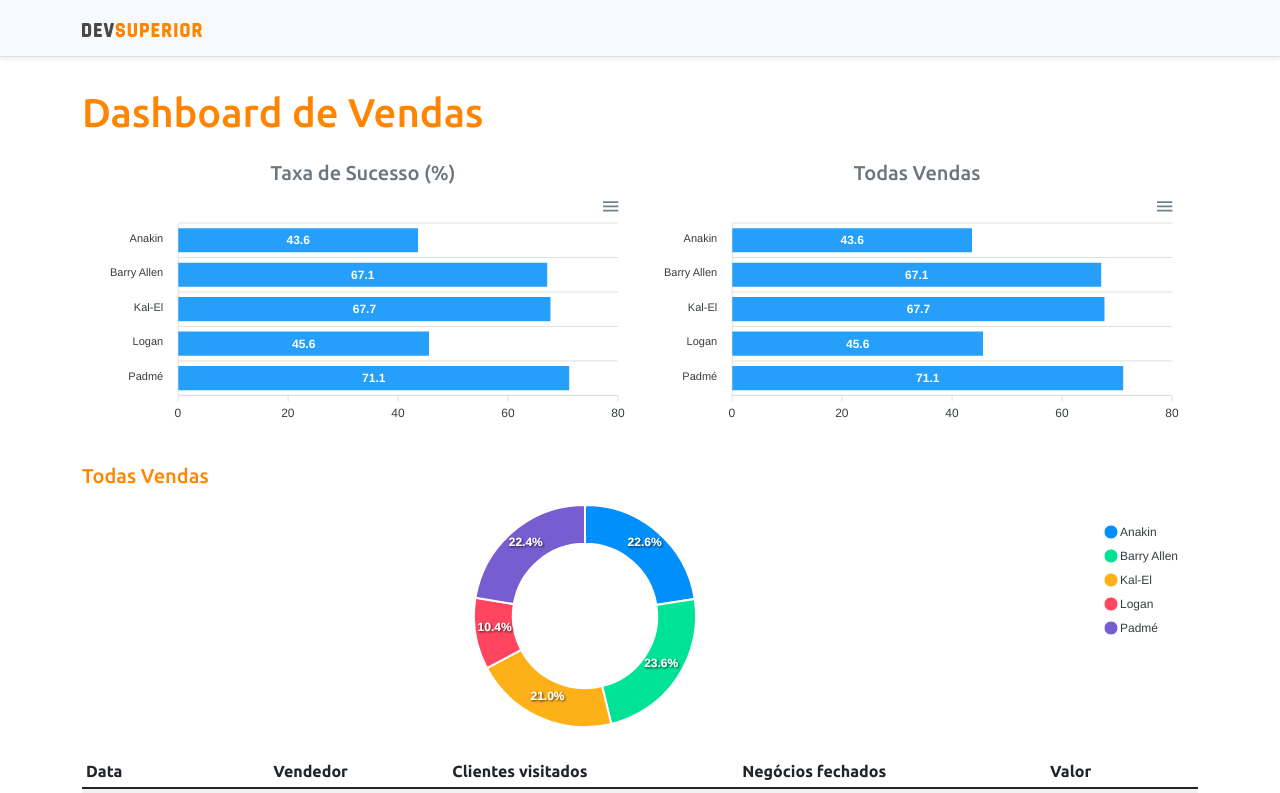
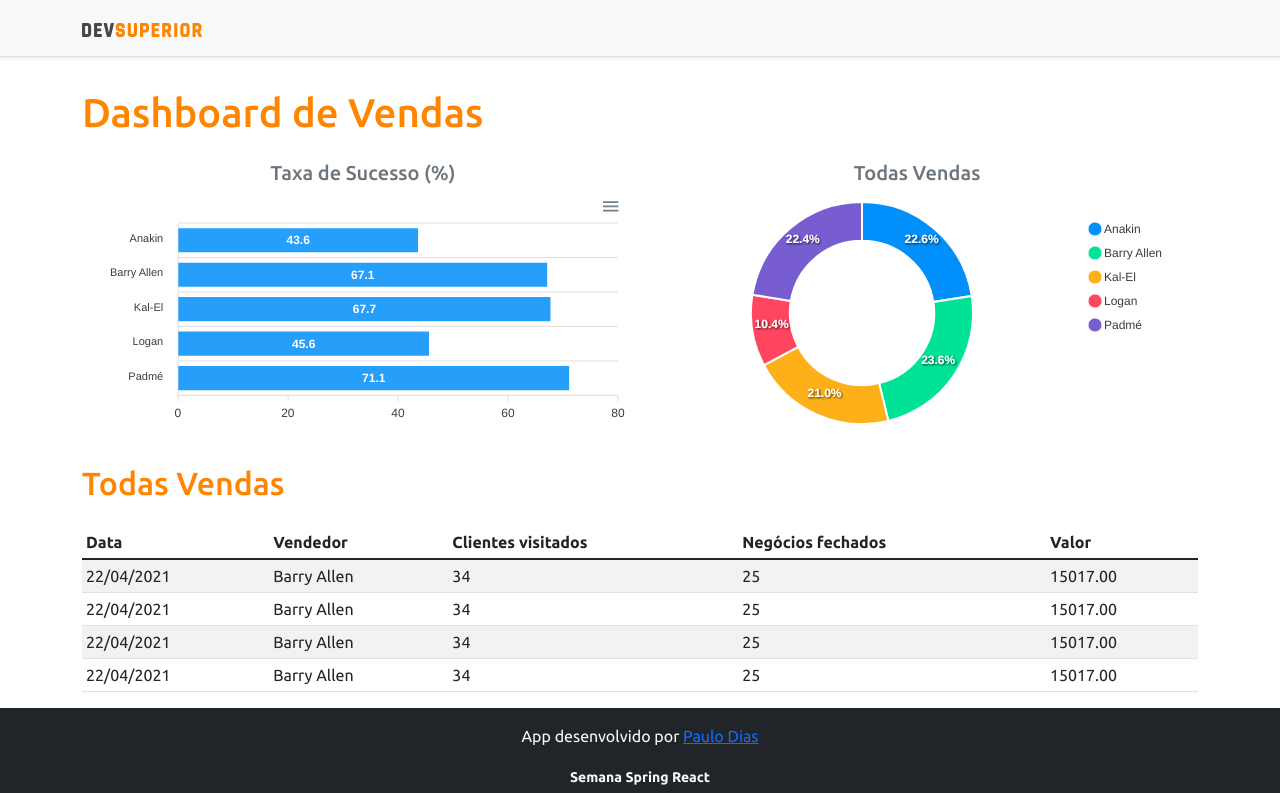
Before and after one commit to PauloDiass/projeto-spring_react, a React (Create React App) app in the folder frontend/: page / in a window 1280 px wide. Shown: the top 793 px of the page. Built offline with nearby package versions, Linux system fonts and the light colour scheme.

Commit message:
update DonutChart

```diff
--- a/frontend/src/App.tsx
+++ b/frontend/src/App.tsx
@@ -18,13 +18,12 @@
           </div>
           <div className = "col-sm-6">
             <h5 className = "text-center text-secondary">Todas Vendas</h5>
-            <BarChart />
+            <DonutChart />
           </div>
         </div>
 
         <div className = "py-3">
-          <h5 className = "text-primary">Todas Vendas</h5>
-          <DonutChart />
+          <h2 className = "text-primary">Todas Vendas</h2>
         </div>
 
         <DataTable />
```
